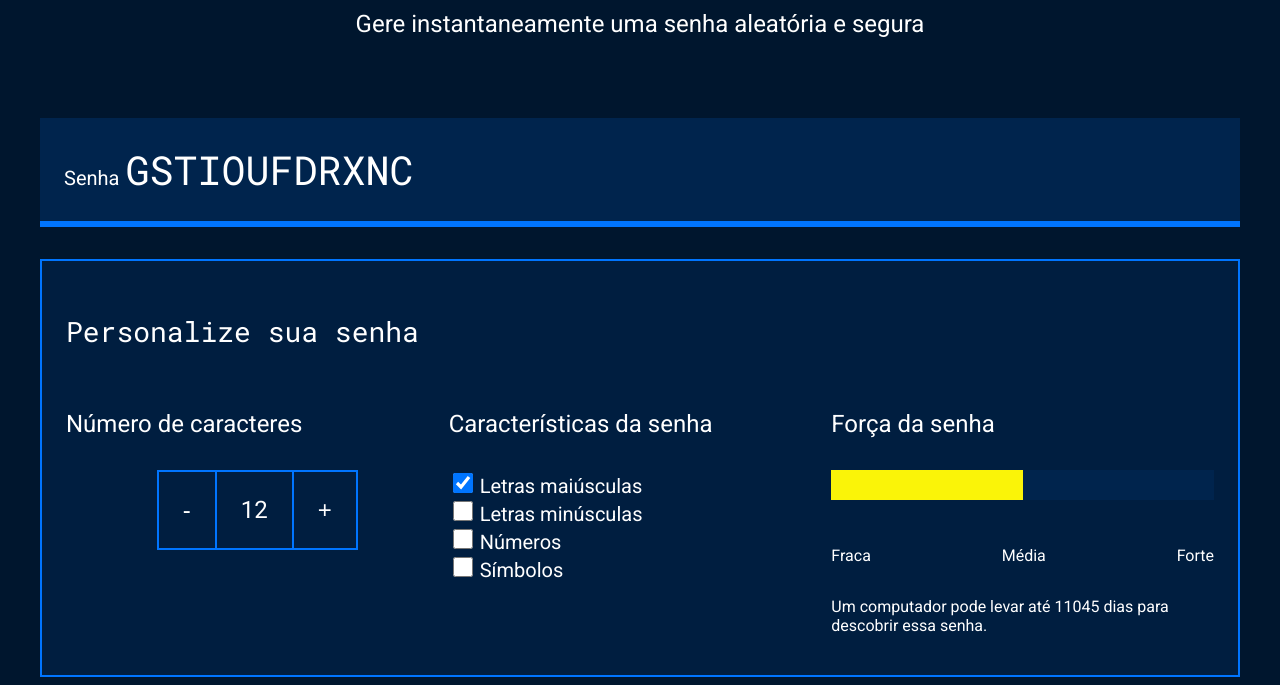
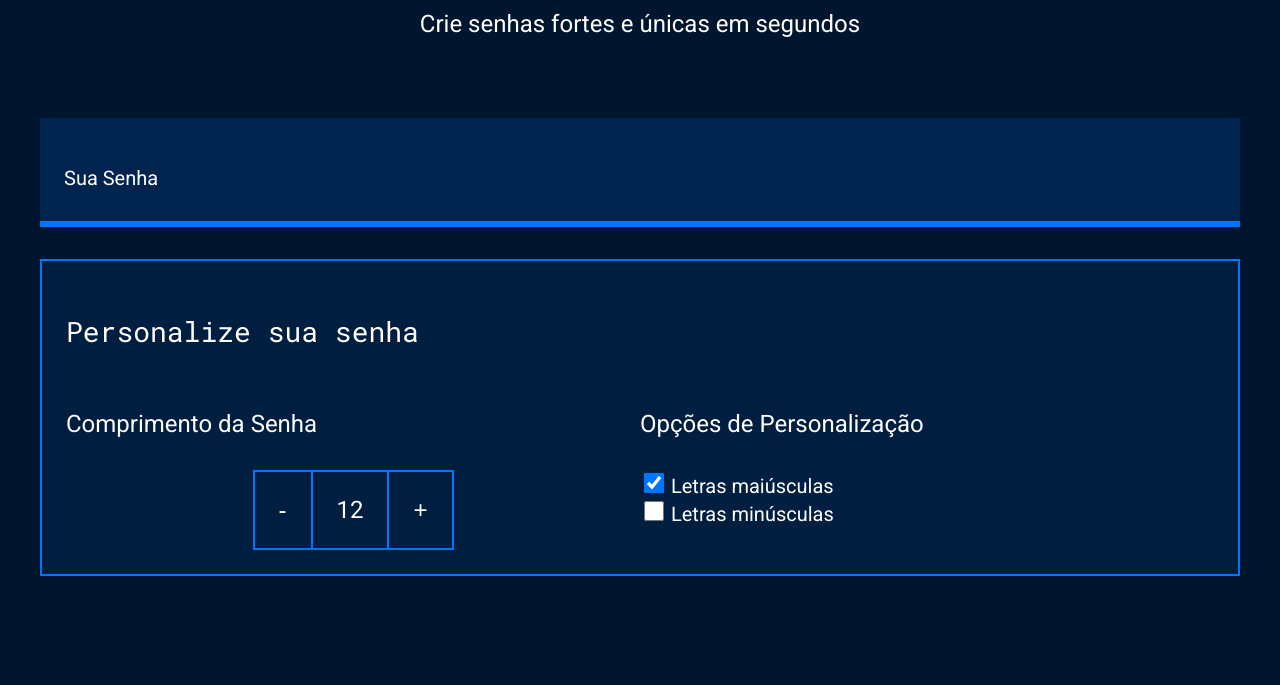
Before and after one commit to gabrielhacker07/seguran-a-digital, a plain HTML site: page index.html in a window 1280 px wide. Shown: the part 185-870 px from the top of the page. After the commit the page ends 800 px from the top, so only its background shows below. Drawn offline with Linux system fonts and the light colour scheme.

Commit message:
Update index.html

```diff
--- a/index.html
+++ b/index.html
@@ -1,29 +1,27 @@
 <!DOCTYPE html>
 <html lang="pt-br">
-
 <head>
     <meta charset="UTF-8">
     <meta name="viewport" content="width=device-width, initial-scale=1.0">
     <title>Gerador de senha</title>
     <link rel="stylesheet" href="style.css">
 </head>
-
 <body>
     <section class="conteudo">
         <div class="conteudo-titulo">
             <img src="unlock.svg" alt="cadeado fechado">
-            <h2 class="titulo-principal">Gerador de senhas</h2>
-            <h3 class="titulo-secundario">Gere instantaneamente uma senha aleatória e segura</h3>
+            <h2 class="titulo-principal">Gerador de Senhas Seguras</h2>
+            <h3 class="titulo-secundario">Crie senhas fortes e únicas em segundos</h3>
         </div>
         <div class="conteudo-senha">
-            <label for="senha">Senha</label>
+            <label for="senha">Sua Senha</label>
             <input name="senha" type="text" id="campo-senha" readonly>
         </div>
         <div class="parametro">
             <h3 class="parametro-titulo">Personalize sua senha</h3>
             <div class="parametro-coluna__senha">
                 <div class="parametro-senha">
-                    <h4 class="parametro-senha__titulo">Número de caracteres</h4>
+                    <h4 class="parametro-senha__titulo">Comprimento da Senha</h4>
                     <div class="parametro-senha-botoes">
                         <button class="parametro-senha__botao">-</button>
                         <p class="parametro-senha__texto">12</p>
@@ -31,7 +29,7 @@
                     </div>
                 </div>
                 <div class="parametro-senha">
-                    <h4 class="parametro-senha__titulo">Características da senha</h4>
+                    <h4 class="parametro-senha__titulo">Opções de Personalização</h4>
                     <div class="parametro-senha-checkbox">
                         <input name="maiusculo" type="checkbox" class="checkbox" checked>
                         <label for="maiusculo">Letras maiúsculas</label>
@@ -40,30 +38,9 @@
                         <input name="minusculo" type="checkbox" class="checkbox">
                         <label for="minusculo">Letras minúsculas</label>
                     </div>
-                    <div class="parametro-senha-checkbox">
-                        <input name="numero" type="checkbox" class="checkbox">
-                        <label for="numero">Números</label>
-                    </div>
-                    <div class="parametro-senha-checkbox">
-                        <input name="simbolo" type="checkbox" class="checkbox">
-                        <label for="simbolo">Símbolos</label>
-                    </div>
-                </div>
-                <div class="parametro-senha">
-                    <h4 class="parametro-senha__titulo">Força da senha</h4>
-                    <div class="barra"></div>
-                    <div class="forca fraca"></div>
-                    <div class="parametro-senha-textos">
-                        <p>Fraca</p>
-                        <p>Média</p>
-                        <p>Forte</p>
-                    </div>
-                    <p class="entropia"></p>
                 </div>
             </div>
         </div>
     </section>
-    <script src="main.js"></script>
 </body>
-
 </html>
```
